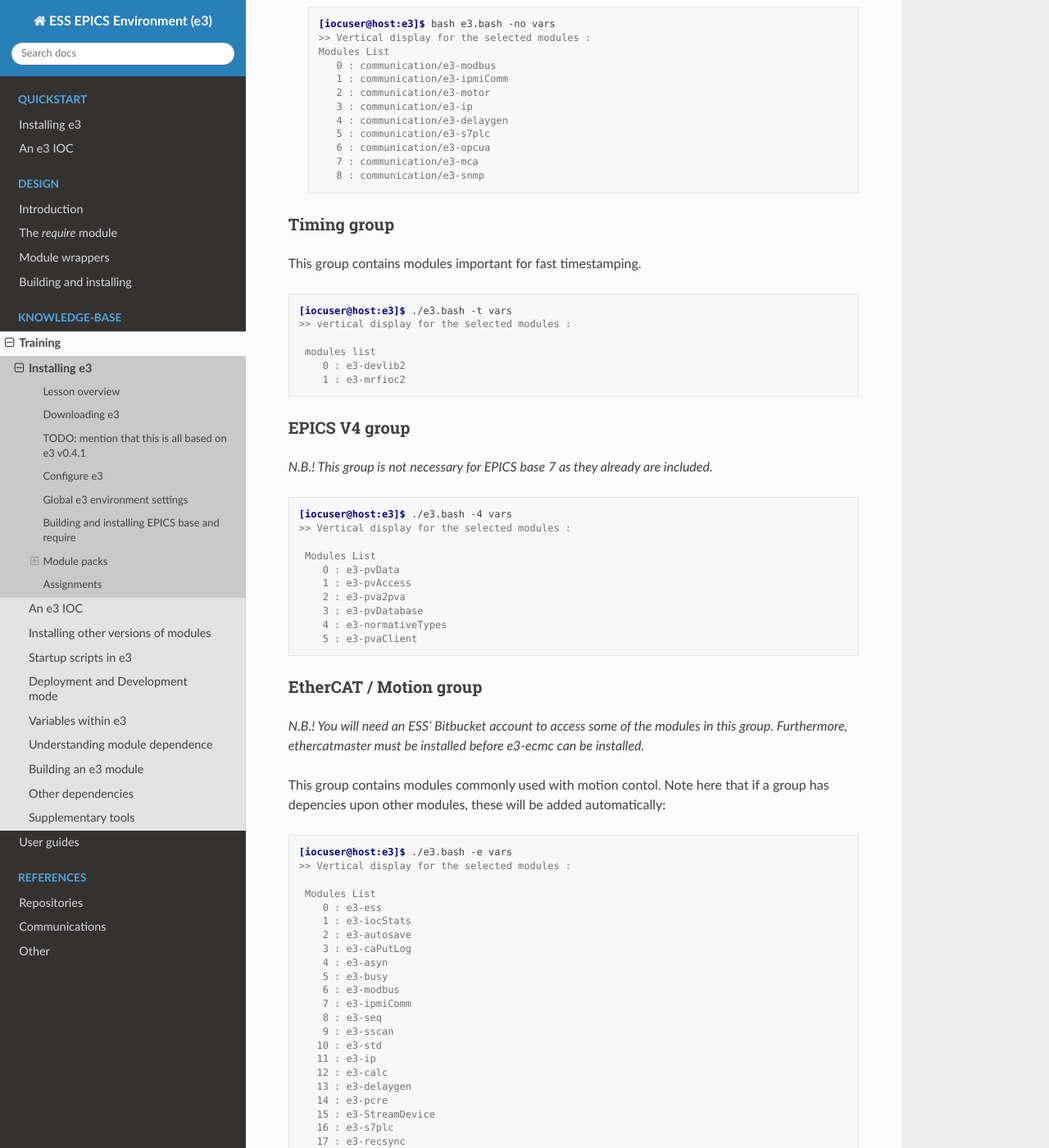
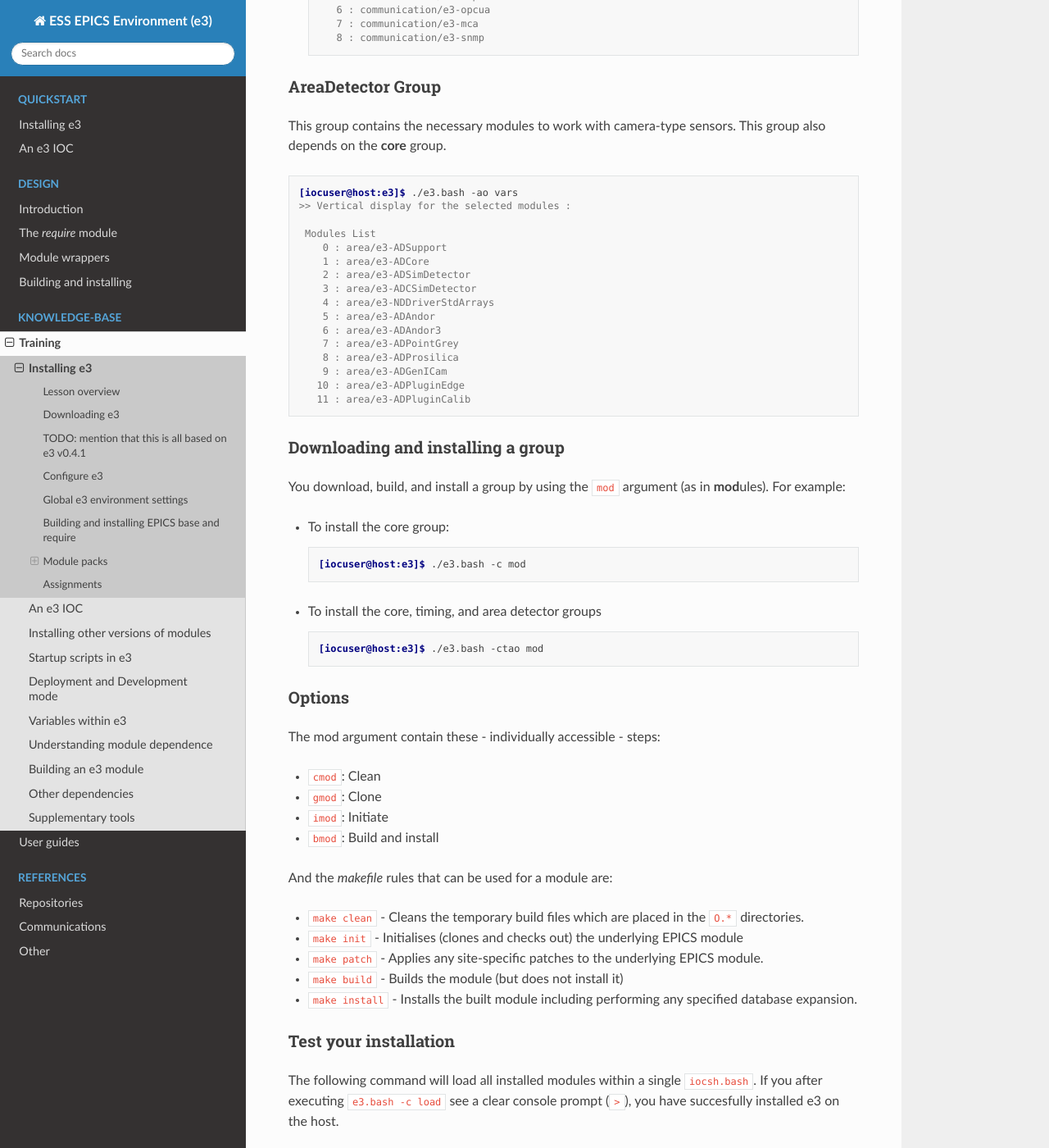
Before and after one commit to ttkorhonen/e3pages, a Sphinx documentation site: the page built from docs/kb/training/workbook/1_installing_e3.md, in a window 1280 px wide and 1400 px high, scrolled down 5884 px. Shown: the whole window at 82% size. Built offline with Sphinx 7.4.7 and the Read the Docs theme 2.0.0, drawn with Linux system fonts in a browser that asks for light colours; some of the changed text lies outside the part shown.

Commit message:
More updates

````diff
--- a/docs/kb/training/workbook/1_installing_e3.md
+++ b/docs/kb/training/workbook/1_installing_e3.md
@@ -183,18 +183,13 @@
 * bi (b)
 * mps (m)
 
-Each of these groups are installed via the syntax
+To see the contents of any of these groups, you can run
 ```console
-[iocuser@host:e3]$ ./e3.bash -<groups> <command>
+[iocuser@host:e3]$ ./e3.bash -<groups> vars
 ```
-where `<groups>` are in brackets next to the names; you can combine as many flags as you like in one command, and `command` is one of
-* mod
-* cmod
-* bmod
-* imod
-* gmod
+where `<groups>` are in brackets next to the names. Some examples of the groups are as follows. For a full inventory, see the file `e3-inventory.yaml` in
+the tools directory, or try the above command with some of the other groups.
 
-Some examples of the groups and how to install them are as follows.
 ### Core group
 
 This group contains the common EPICS modules, and is more or less a standard install: nearly every other group depends
@@ -282,176 +277,44 @@
 >    8 : communication/e3-snmp
 > ```
 
-### Timing group
+### AreaDetector Group
 
-This group contains modules important for fast timestamping.
-
-```console
-[iocuser@host:e3]$ ./e3.bash -t vars
->> vertical display for the selected modules :
-
- modules list
-    0 : e3-devlib2
-    1 : e3-mrfioc2
-```
-
-### EPICS V4 group
-
-*N.B.! This group is not necessary for EPICS base 7 as they already are included.*
-
-```console
-[iocuser@host:e3]$ ./e3.bash -4 vars
->> Vertical display for the selected modules :
-
- Modules List
-    0 : e3-pvData
-    1 : e3-pvAccess
-    2 : e3-pva2pva
-    3 : e3-pvDatabase
-    4 : e3-normativeTypes
-    5 : e3-pvaClient
-```
-
-### EtherCAT / Motion group
-
-*N.B.! You will need an ESS' Bitbucket account to access some of the modules in this group. Furthermore, *ethercatmaster* must be installed before e3-ecmc can be installed.*
-
-This group contains modules commonly used with motion contol. Note here that if a group has depencies upon other modules, these will be added automatically:
-
-```console
-[iocuser@host:e3]$ ./e3.bash -e vars
->> Vertical display for the selected modules :
-
- Modules List
-    0 : e3-ess
-    1 : e3-iocStats
-    2 : e3-autosave
-    3 : e3-caPutLog
-    4 : e3-asyn
-    5 : e3-busy
-    6 : e3-modbus
-    7 : e3-ipmiComm
-    8 : e3-seq
-    9 : e3-sscan
-   10 : e3-std
-   11 : e3-ip
-   12 : e3-calc
-   13 : e3-delaygen
-   14 : e3-pcre
-   15 : e3-StreamDevice
-   16 : e3-s7plc
-   17 : e3-recsync
-   18 : e3-MCoreUtils
-   19 : e3-exprtk
-   20 : e3-motor
-   21 : e3-ecmc
-   22 : e3-ethercatmc
-   23 : e3-ecmctraining
-```
-
-> While installing module groups, dependencies are added automatically. You can choose to exclude the dependency modules by adding an `-o` flag, like:
->
-> ```console
-> [iocuser@host:e3]$ ./e3.bash -eo vars
-> >> Vertical display for the selected modules :
->
->  Modules List
->     0 : e3-exprtk
->     1 : e3-motor
->     2 : e3-ecmc
->     3 : e3-ethercatmc
->     4 : e3-ecmctraining
-> ```
-
-### PSI module group
-
-```console
-[iocuser@host:e3]$ ./e3.bash -io vars
->> Vertical display for the selected modules :
-
- Modules List
-    0 : e3-keypress
-    1 : e3-sysfs
-    2 : e3-symbolname
-    3 : e3-memDisplay
-    4 : e3-regdev
-    5 : e3-i2cDev
-```
-
-### IFC Module Group
-
-*N.B.! You need an ESS Bitbucket account in order to access some of these modules.*
-
-```console
-[iocuser@host:e3]$ ./e3.bash -fo vars
->> Vertical display for the selected modules :
-
- Modules List
-    0 : e3-tsclib
-    1 : e3-ifcdaqdrv2
-    2 : e3-nds3
-    3 : e3-nds3epics
-    4 : e3-ifc14edrv
-    5 : e3-ifcfastint
-```
-
-### AreaDetector Group
+This group contains the necessary modules to work with camera-type sensors. This group also depends on the **core** group.
 
 ```console
 [iocuser@host:e3]$ ./e3.bash -ao vars
 >> Vertical display for the selected modules :
 
  Modules List
-    0 : e3-ADSupport
-    1 : e3-ADCore
-    2 : e3-ADSimDetector
-    3 : e3-NDDriverStdArrays
-    4 : e3-ADAndor
-    5 : e3-ADAndor3
-    6 : e3-ADPointGrey
-    7 : e3-ADProsilica
-    8 : e3-ADPluginEdge
-    9 : e3-ADPluginCalib
-```
-
-### LLRF Group
-
-```console
-[iocuser@host:e3]$ ./e3.bash -lo vars
->> Vertical display for the selected modules :
-
- Modules List
-    0 : e3-loki
-    1 : e3-nds
-    2 : e3-sis8300drv
-    3 : e3-sis8300
-    4 : e3-sis8300llrfdrv
-    5 : e3-sis8300llrf
+    0 : area/e3-ADSupport
+    1 : area/e3-ADCore
+    2 : area/e3-ADSimDetector
+    3 : area/e3-ADCSimDetector
+    4 : area/e3-NDDriverStdArrays
+    5 : area/e3-ADAndor
+    6 : area/e3-ADAndor3
+    7 : area/e3-ADPointGrey
+    8 : area/e3-ADProsilica
+    9 : area/e3-ADGenICam
+   10 : area/e3-ADPluginEdge
+   11 : area/e3-ADPluginCalib
 ```
 
 ### Downloading and installing a group
 
 You download, build, and install a group by using the `mod` argument (as in **mod**ules). For example:
 
-* To install the common group:
+* To install the core group:
 
   ```console
   [iocuser@host:e3]$ ./e3.bash -c mod
   ```
 
-* To install the Common, Timing, AreaDetector, and V4 groups:
+* To install the core, timing, and area detector groups
 
-  * for EPICS base 3:
-
-    ```console
-    [iocuser@host:e3]$ ./e3.bash -cta4 mod
-    ```
-
-  * for EPICS base 7:
-
-    ```console
-    [iocuser@host:e3]$ ./e3.bash -ctao mod
-    ```
+  ```console
+  [iocuser@host:e3]$ ./e3.bash -ctao mod
+  ```
 
 ### Options
 
@@ -464,11 +327,11 @@
 
 And the *makefile* rules that can be used for a module are:
 
-* `make clean`
-* `make init`
-* `make patch`
-* `make build`
-* `make install`
+* `make clean` - Cleans the temporary build files which are placed in the `O.*` directories.
+* `make init` - Initialises (clones and checks out) the underlying EPICS module
+* `make patch` - Applies any site-specific patches to the underlying EPICS module.
+* `make build` - Builds the module (but does not install it)
+* `make install` - Installs the built module including performing any specified database expansion.
 
 ### Test your installation
 
````
